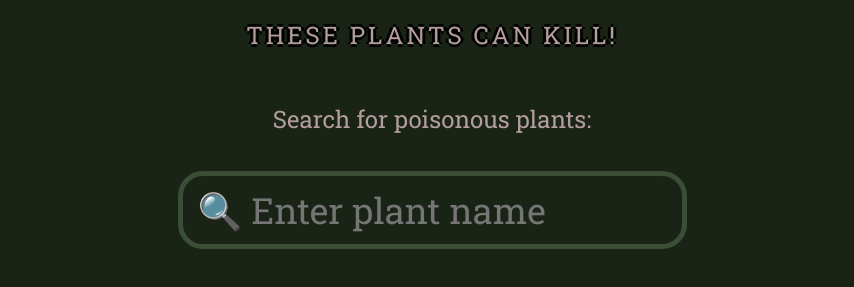
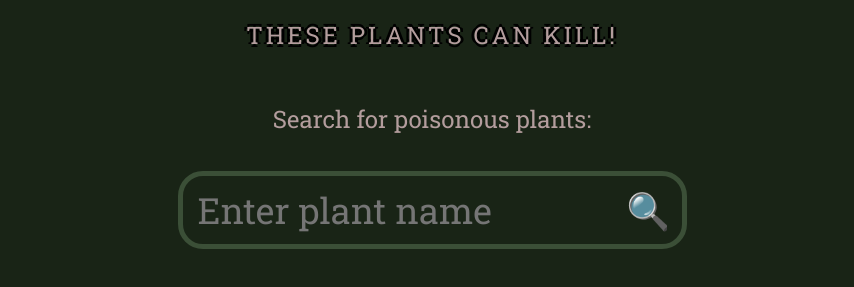
Before and after one commit to FAC-Sixteen/week4-daabest, a website: page public/index.html in a window 1280 px wide. Shown: the part 131-418 px from the top of the page, without its empty margins (208-1062 px from the left). Drawn offline with Linux system fonts and the light colour scheme; a web font is replaced by a local one.

Commit message:
move magnifying glass to the right

```diff
--- a/public/index.html
+++ b/public/index.html
@@ -16,7 +16,7 @@
     <form class="search-space">
         <label for="user-input">Search for poisonous plants:</label>
         <input type="text" name="" id="user-input" class="user-input" list="json-datalist"
-            placeholder="🔍 Enter plant name">
+            placeholder="Enter plant name               🔍 ">
         <datalist id="json-datalist">
             <option></option>
         </datalist>
```
